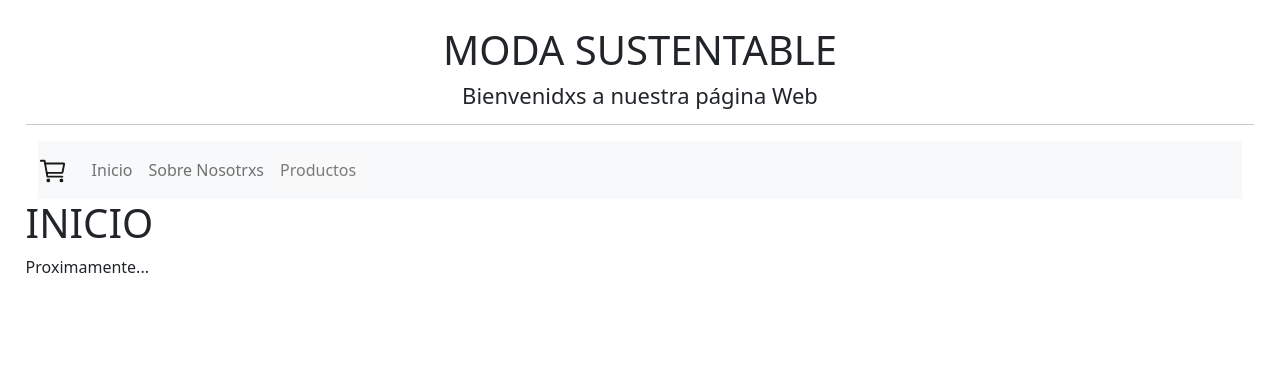
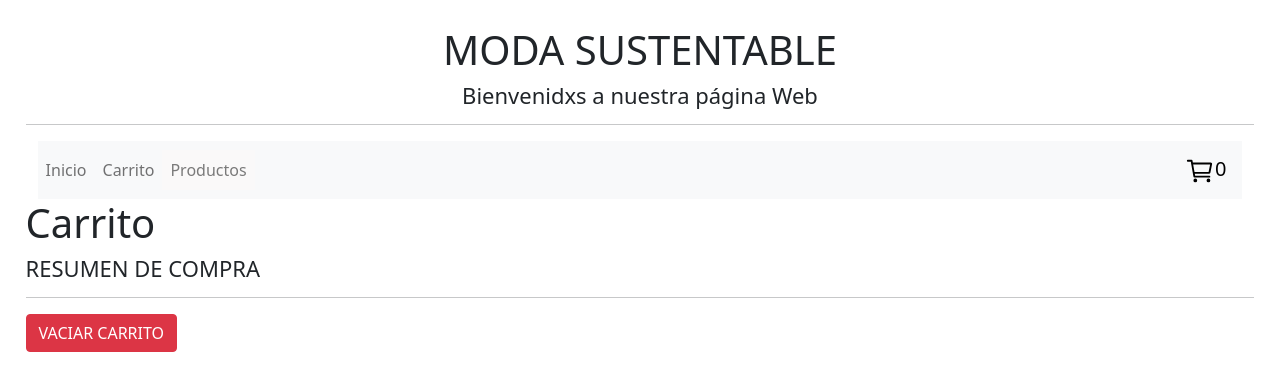
Before and after one commit to trinidadBorrell/ReactJs, a React (Create React App) app: page /cart in a window 1280 px wide. Before the commit this address led to /inicio. Shown: the top 390 px of the page. Built offline with nearby package versions, Linux system fonts and the light colour scheme.

Commit message:
Clase 5 (con error Cart Context)

```diff
--- a/src/App.js
+++ b/src/App.js
@@ -5,11 +5,17 @@ import './style/style.css'
 import 'bootstrap/dist/css/bootstrap.min.css';
 import { ItemDetailContainer } from './components/ItemDetailContainer/ItemDetailContainer';
 import {ItemListContainer} from './components/ItemListContainer/ItemListContainer';
+import {Cart} from './components/Cart/Cart'
+import {CartProvider} from './context/CartContext'
+import { useState } from 'react';
+
+function App() {
 
 
-function App() {
+
   return (
     <>
+    <CartProvider>
       <BrowserRouter>
 
         <NavBar/>
@@ -33,9 +39,9 @@ function App() {
               <p>Proximamente...</p>
           </Route>
 
-          <Route exact path="/nosotrxs">
-              <h1>SOBRE NOSOTRXS</h1>
-              <p>Proximamente...</p>
+          <Route exact path="/cart">
+              <h1>Carrito</h1>
+              <Cart/>
           </Route>
 
           <Route exact path="*">
@@ -46,6 +52,7 @@ function App() {
 
       </BrowserRouter>
 
+    </CartProvider>
     </>
   );
 }
--- /dev/null
+++ b/src/components/Cart/Cart.js
@@ -0,0 +1,25 @@
+import React, { useContext } from 'react'
+import { CartContext } from '../../context/CartContext'
+
+export const Cart = () => {
+
+    const {carrito, eliminarCarrito, vaciarCarrito} = useContext(CartContext)
+    return (
+        <div>
+            <h2>RESUMEN DE COMPRA</h2>
+
+            {carrito.map(prod => (
+                <div key={prod.id}>
+                    <h3>{prod.nombre}</h3>
+                    <p>Cantidad: {prod.count}</p>
+                    <p>Precio: ${prod.precio * prod.count}</p>
+                    <button className="btn btn-danger" onClick={()=> eliminarCarrito(prod.id)}>ELIMINAR ELEMENTO</button>
+                </div>
+            ))}
+
+            <hr/>
+
+            <button className="btn btn-danger" onClick={vaciarCarrito}>VACIAR CARRITO</button>
+        </div>
+    )
+}
--- /dev/null
+++ b/src/components/CartWidget/CartWidget.js
@@ -0,0 +1,18 @@
+import React, { useContext } from 'react'
+import { IoCartOutline } from "react-icons/io5";
+import {CartContext} from '../../context/CartContext'
+import'../NavBar/NavBar.css'
+import {Link} from 'react-router-dom'
+
+export const CartWidget = () => {
+    const {cantidadCarrito} = useContext(CartContext)
+    return(
+            <Link to="/cart">
+                <div>
+                    <IoCartOutline className="cartWidget"/>
+                    <span>{cantidadCarrito()}</span>
+                </div>
+            </Link>
+
+    )
+}
--- a/src/components/Contador/Contador.js
+++ b/src/components/Contador/Contador.js
@@ -1,24 +1,29 @@
 import React, {useEffect, useState} from 'react'
 
-export const Contador = () =>{
+export const Contador = ({max, count, setCount, agregarCarrito}) =>{
 
-    const [count, setCount] = useState(0);
 
-    const incrementar = () => setCount(count + 1);
+    const incrementar = () => {
+        if (count < max){
+            setCount(count + 1);
+        }
+    }
+
     const restar = () => {
-        if (count ==0){
-            setCount(0);
+        if (count > 0){
+            setCount(count -1 );
         }
-        else{
-            setCount(count -1 );
-        } };
+    };
 
 
     return(
         <div>
-            <button onClick={incrementar} className="m-1">Añadir Unidad</button>
-            <button onClick={restar}>Restar Unidad</button>
+            <button onClick={incrementar} className=" btn btn-primary m-1">+</button>
             <p>Cantidad de Elementos: {count}</p>
+            <button onClick={restar} className="btn btn-primary">-</button>
+            <br/>
+            <br/>
+            <button className="btn btn-primary m-1" onClick={agregarCarrito} >Agregar al Carrito</button>
         </div>
     )
 }
--- a/src/components/ItemDetailContainer/ItemDetail.js
+++ b/src/components/ItemDetailContainer/ItemDetail.js
@@ -1,8 +1,19 @@
-import React from 'react'
+import React, {useContext, useState} from 'react'
 import {Link} from 'react-router-dom'
 import {Contador} from '../Contador/Contador'
+import {CartContext} from '../../context/CartContext'
 
-export const ItemDetail =({ id, nombre, info, img, precio}) => {
+export const ItemDetail =({ id, nombre, info, img, categoria, precio, stock}) => {
+
+    const {agregarCarrito} = useContext(CartContext)
+
+    const [count, setCount] = useState(0);
+
+    const agregarC = () =>{
+        agregarCarrito({
+            id, nombre, info, img, categoria, precio, stock, count
+        })
+    }
 
     return(
         <div className="my-5 mx-5">
@@ -11,8 +22,9 @@ export const ItemDetail =({ id, nombre, info, img, precio}) => {
             <img src={img} alt={nombre}/>
             <p>{info}</p>
 
-            <Contador/>
-            <Link to={`/productos`} className="btn btn-primary">Volver a Productos</Link>
+            <Contador max={stock} count={count} setCount={setCount} agregarCarrito={agregarC}/>
+
+            <Link to={`/productos`} className="btn btn-primary m-1">Volver a Productos</Link>
         </div>
     )
 }
--- a/src/components/NavBar/CartWidget.js
+++ /dev/null
@@ -1,9 +0,0 @@
-import React from 'react'
-import { IoCartOutline } from "react-icons/io5";
-import'./NavBar.css'
-
-export const CartWidget = () => {
-    return(
-        <IoCartOutline className="cartWidget"/>
-    )
-}
--- a/src/components/NavBar/NavBar.js
+++ b/src/components/NavBar/NavBar.js
@@ -1,5 +1,5 @@
 import React from 'react'
-import { CartWidget } from './CartWidget'
+import { CartWidget } from '../CartWidget/CartWidget'
 import {Link} from 'react-router-dom'
 import './NavBar.css'
 import 'bootstrap/dist/css/bootstrap.min.css';
@@ -15,7 +15,6 @@ export const NavBar = () => {
         <hr/>
             <div className="container-fluid">
                 <nav className="navbar navbar-expand-lg navbar-light bg-light">
-                    <a className="navbar-brand"><CartWidget/></a>
                     <button className="navbar-toggler" type="button" data-toggle="collapse">
                         <span className="navbar-toggler-icon"></span>
                     </button>
@@ -23,7 +22,7 @@ export const NavBar = () => {
                     <div className="collapse navbar-collapse" id="navbarNav">
                         <ul className="navbar-nav">
                             <li className="nav-item"><Link className="nav-link" to={'/inicio'}>Inicio</Link></li>
-                            <li className="nav-item"><Link className="nav-link" to={'/nosotrxs'}>Sobre Nosotrxs</Link></li>
+                            <li className="nav-item"><Link className="nav-link" to={'/cart'}>Carrito</Link></li>
 
                             <div className="dropdown">
                                 <button className="dropbtn"><Link className="dropLink" to={'/productos'}>Productos</Link></button>
@@ -35,6 +34,9 @@ export const NavBar = () => {
                             </div>
                         </ul>
                     </div>
+
+                    <a className="navbar-brand"><CartWidget/></a>
+
                 </nav>
 
             </div>
--- /dev/null
+++ b/src/context/CartContext.js
@@ -0,0 +1,74 @@
+import { Profiler } from 'react';
+import {createContext, useState} from 'react';
+import { Cart } from '../components/Cart/Cart';
+
+export const CartContext = createContext()
+
+
+/**
+ *
+ *{carrito.forEach(element => {
+            if (carrito[element].id !== prod.id) || (carrito == "") {
+                setCarrito([
+                    ...carrito,
+                    prod
+                  ])
+            }
+            else if(carrito[element].id === prod.id){
+                carrito.filter(prod => prod.id !== carrito[element].id)
+                setCarrito([
+                    ...carrito,
+                    prod
+                  ])
+            }}
+ */
+export const CartProvider = ({children}) => {
+
+    const [carrito, setCarrito] = useState([])
+
+    const agregarCarrito = (prod) => {
+
+      if (carrito == ''){
+        setCarrito([
+          ...carrito,
+          prod
+        ]);
+      }
+      else {
+        carrito.forEach(element => {
+          if (element.id !== prod.id) {
+              setCarrito([
+                  ...carrito,
+                  prod
+                ]);
+          }
+          else if(element.id === prod.id){
+              /*setCarrito([
+                  ...carrito,
+                  element.count += prod.count
+                ]);
+              }}*/
+            }})}}
+
+
+
+    const eliminarCarrito = (id) => {
+      setCarrito( carrito.filter(prod => prod.id !== id))
+    }
+
+    const cantidadCarrito = () => {
+      return carrito.reduce((acc, prod) => acc + prod.count, 0)
+    }
+
+    const vaciarCarrito = () => {
+      setCarrito([])
+    }
+
+    return (
+        <CartContext.Provider value={{carrito, agregarCarrito, eliminarCarrito, cantidadCarrito, vaciarCarrito}}>
+
+            {children}
+
+        </CartContext.Provider>
+    )
+}
--- a/src/data/stock.js
+++ b/src/data/stock.js
@@ -6,7 +6,8 @@ export const stock = [
         precio: 2000,
         info: "Remera manga corta con estampa minimalista hecha con tela reciclada",
         img: "",
-        categoria: "remeras"
+        categoria: "remeras",
+        stock: 10
     },
     {
         id: 2,
@@ -14,7 +15,8 @@ export const stock = [
         precio: 4500,
         info: "Pantalón simple de tipo palazzo",
         img: "",
-        categoria: "pantalones"
+        categoria: "pantalones",
+        stock: 10
     },
     {
         id: 3,
@@ -22,7 +24,8 @@ export const stock = [
         precio: 3000,
         info: "Remera gris fina de algodón reciclado",
         img: "",
-        categoria: "remeras"
+        categoria: "remeras",
+        stock: 10
     },
     {
         id: 4,
@@ -30,7 +33,8 @@ export const stock = [
         precio: 1000,
         info: "Piluso talle único hecho con descarte textil",
         img: "",
-        categoria: "accesorios"
+        categoria: "accesorios",
+        stock: 10
     },
     {
         id: 5,
@@ -38,7 +42,8 @@ export const stock = [
         precio: 1000,
         info: "Bolso ecofriendly chico hecho con material orgánico",
         img: "",
-        categoria: "accesorios"
+        categoria: "accesorios",
+        stock: 10
     },
     {
         id: 6,
@@ -46,7 +51,8 @@ export const stock = [
         precio: 2000,
         info: "Bufanda simple hecha con poliéster reciclado de botellas de plástico",
         img: "",
-        categoria: "accesorios"
+        categoria: "accesorios",
+        stock: 10
     },
     {
         id: 7,
@@ -54,7 +60,8 @@ export const stock = [
         precio: 2000,
         info: "Calsa rayada con algodón reciclado",
         img: "",
-        categoria: "pantalones"
+        categoria: "pantalones",
+        stock: 10
     },
     {
         id: 8,
@@ -62,7 +69,8 @@ export const stock = [
         precio: 4500,
         info: "Pantalón simple chupín",
         img: "",
-        categoria: "pantalones"
+        categoria: "pantalones",
+        stock: 10
     },
     {
         id: 9,
@@ -70,7 +78,8 @@ export const stock = [
         precio: 3000,
         info: "Polera gris fina hecha con poliéster reciclado de botellas de plástico",
         img: "",
-        categoria: "remeras"
+        categoria: "remeras",
+        stock: 10
     },
     {
         id: 10,
@@ -78,7 +87,8 @@ export const stock = [
         precio: 1000,
         info: "Piluso talle único hecho con descarte textil",
         img: "",
-        categoria: "accesorios"
+        categoria: "accesorios",
+        stock: 10
     },
     {
         id: 11,
@@ -86,7 +96,8 @@ export const stock = [
         precio: 1500,
         info: "Bufanda simple hecha con poliéster reciclado de botellas de plástico",
         img: "",
-        categoria: "accesorios"
+        categoria: "accesorios",
+        stock: 10
     },
     {
         id: 12,
@@ -94,6 +105,7 @@ export const stock = [
         precio: 1500,
         info: "Bolso ecofriendly mediano hecho con material orgánico",
         img: "",
-        categoria: "accesorios"
+        categoria: "accesorios",
+        stock: 10
     }
 ]
```
